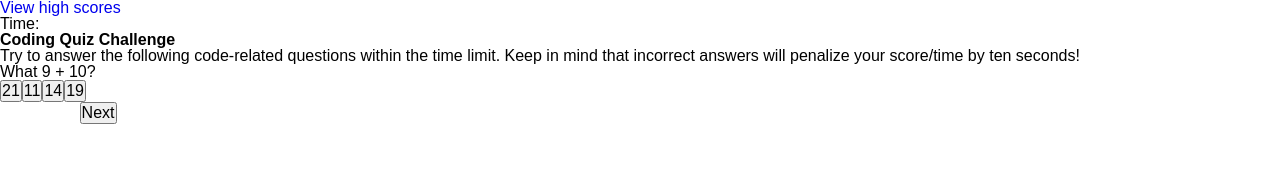
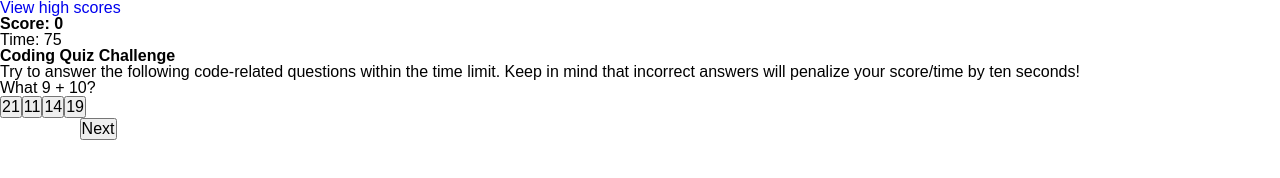
Before and after one commit to MarcusC811/Coding-Quiz-04-Challenge, a plain HTML site: page index.html in a window 1280 px wide. Both pictures are taken after a click on the button "Start Quiz". Drawn offline with Linux system fonts and the light colour scheme.

Commit message:
updated scoring and timer

```diff
--- a/assets/script.js
+++ b/assets/script.js
@@ -5,7 +5,10 @@ var questionEl = document.getElementById("question");
 var answerBtns = document.getElementById("answer-buttons");
 var nextBtn = document.getElementById("nextButton");
 var testBtn = document.getElementsByClassName("new-answer-btn");
+var timerText = document.getElementById("timer");
+var scoreText = document.getElementById("score");
 var currentQuestion = 0;
+var wins = 0;
 
 var questionsLists = [
     {
@@ -33,8 +36,10 @@ var questionsLists = [
 
 // Starting Quiz Function
 function startQuiz(event) {
+    setTime();
     startButton.classList.add('hide');
     questionContainer.classList.remove('hide');
+    scoreText.innerText = wins;
     nextQuestion();
 }
 
@@ -58,14 +63,23 @@ function answerVerify (event) {
     const selectedAnswer = event.target;
     if(selectedAnswer.innerText===questionsLists[currentQuestion].correctAnswer) {
         alert('correct!')
+        wins++;
+        currentQuestion++;
+        nextQuestion();
     } else {
         alert('Wrong Answer')
     }
 
-    currentQuestion++;
+
 }
 
-
+function setTime() {
+    var secLeft = 75;
+    timerText.innerText = secLeft;
+    setInterval(function() {
+        secLeft--;
+    } , 1000)
+}
 
 startButton.addEventListener("click", startQuiz);
-nextBtn.addEventListener("click", nextQuestion);
+// nextBtn.addEventListener("click", nextQuestion);
--- a/index.html
+++ b/index.html
@@ -11,6 +11,7 @@
 <body>
     <nav>
         <a href="#"> View high scores </a>
+        <div> <H2> Score: <span id="score"></span> </H2> </div>
         <div> Time: <span id="timer"></span> </div>
     </nav>
 
```
